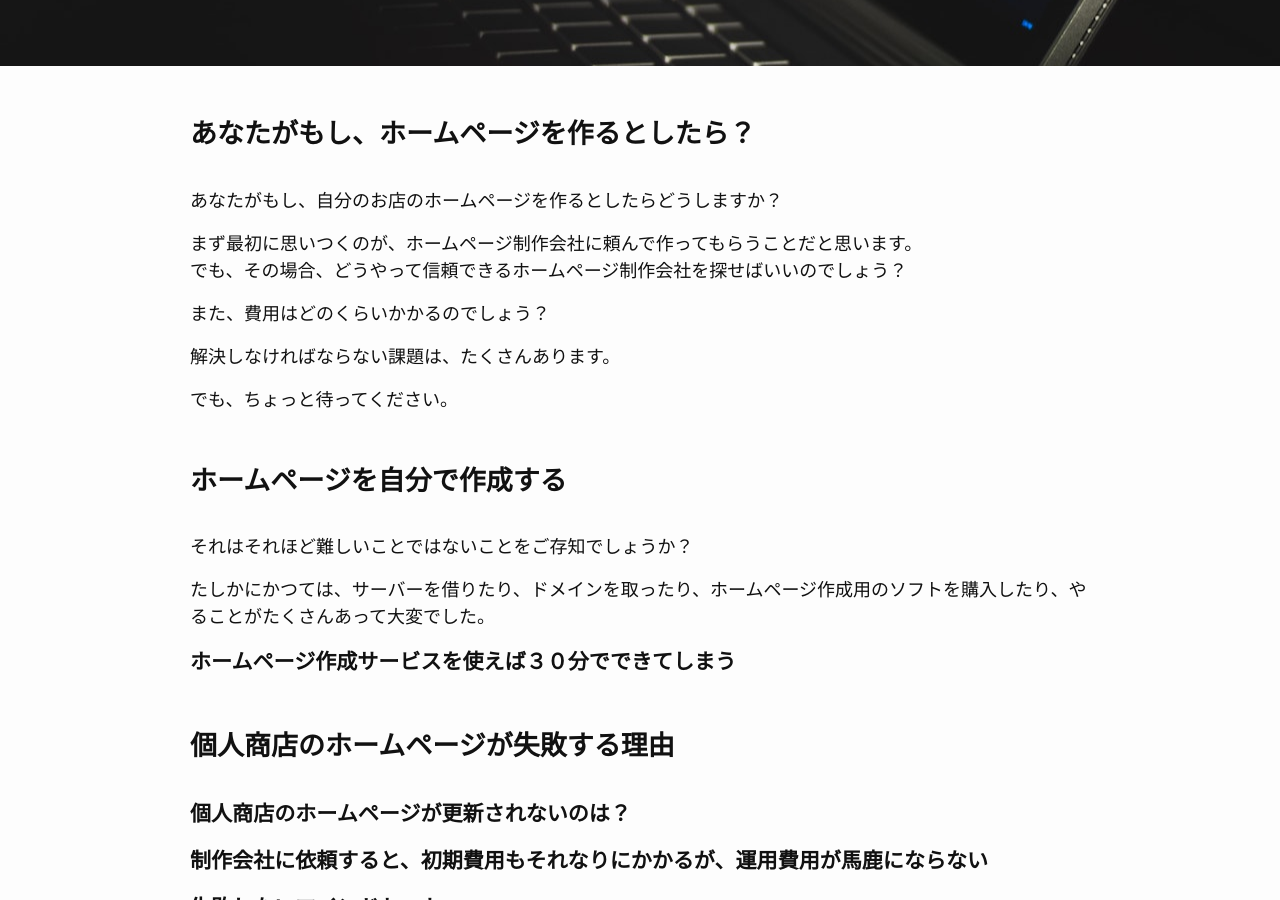
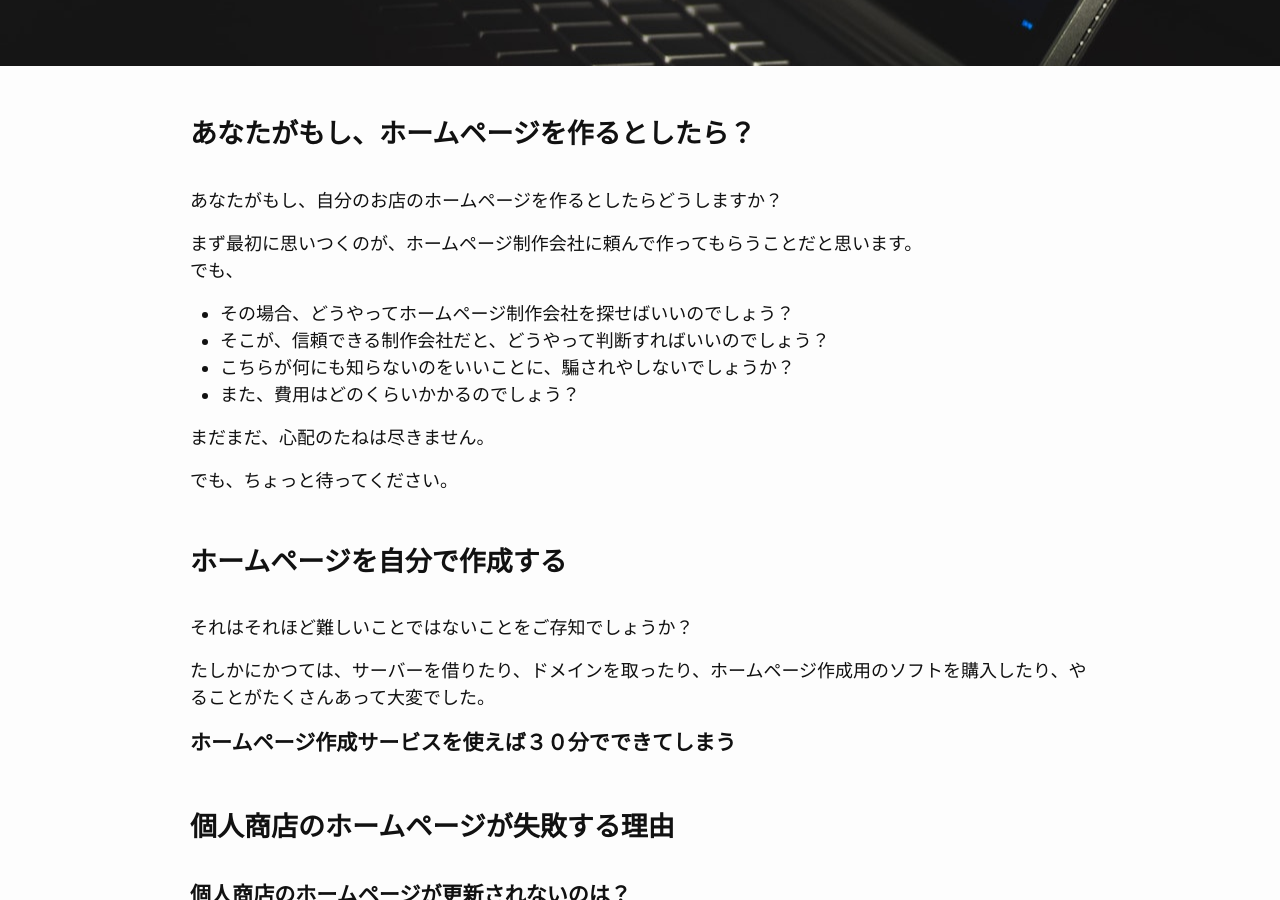
Before and after one commit to saitomako/hpbyself, a Jekyll site: the page built from index.md, in a window 1280 px wide and 900 px high, scrolled down 462 px. Built offline with Jekyll 4.4.1, drawn with Linux system fonts in a browser that asks for light colours; our own code applies the rules of GitHub Pages for plain Markdown files.

Commit message:
update index.md

```diff
--- a/index.md
+++ b/index.md
@@ -7,11 +7,14 @@ layout: home
 あなたがもし、自分のお店のホームページを作るとしたらどうしますか？
 
 まず最初に思いつくのが、ホームページ制作会社に頼んで作ってもらうことだと思います。
-でも、その場合、どうやって信頼できるホームページ制作会社を探せばいいのでしょう？
+でも、
 
-また、費用はどのくらいかかるのでしょう？
+- その場合、どうやってホームページ制作会社を探せばいいのでしょう？
+- そこが、信頼できる制作会社だと、どうやって判断すればいいのでしょう？
+- こちらが何にも知らないのをいいことに、騙されやしないでしょうか？
+- また、費用はどのくらいかかるのでしょう？
 
-解決しなければならない課題は、たくさんあります。
+まだまだ、心配のたねは尽きません。
 
 でも、ちょっと待ってください。
 
```
Also changed, not shown: 10 other files.
